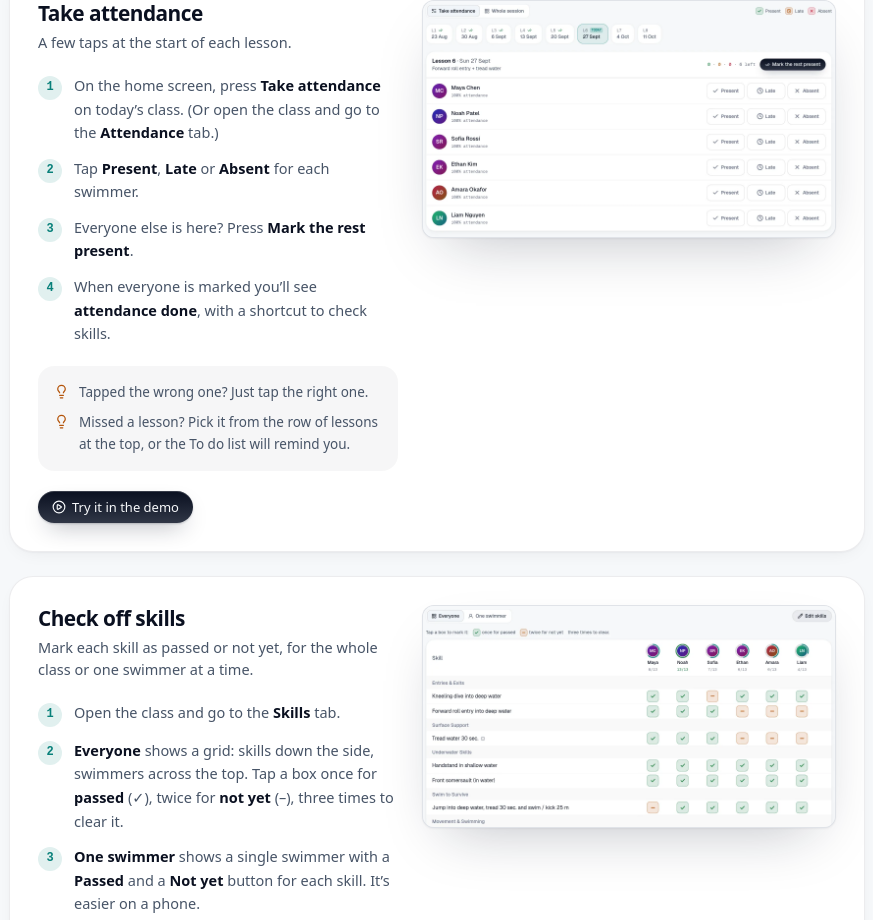
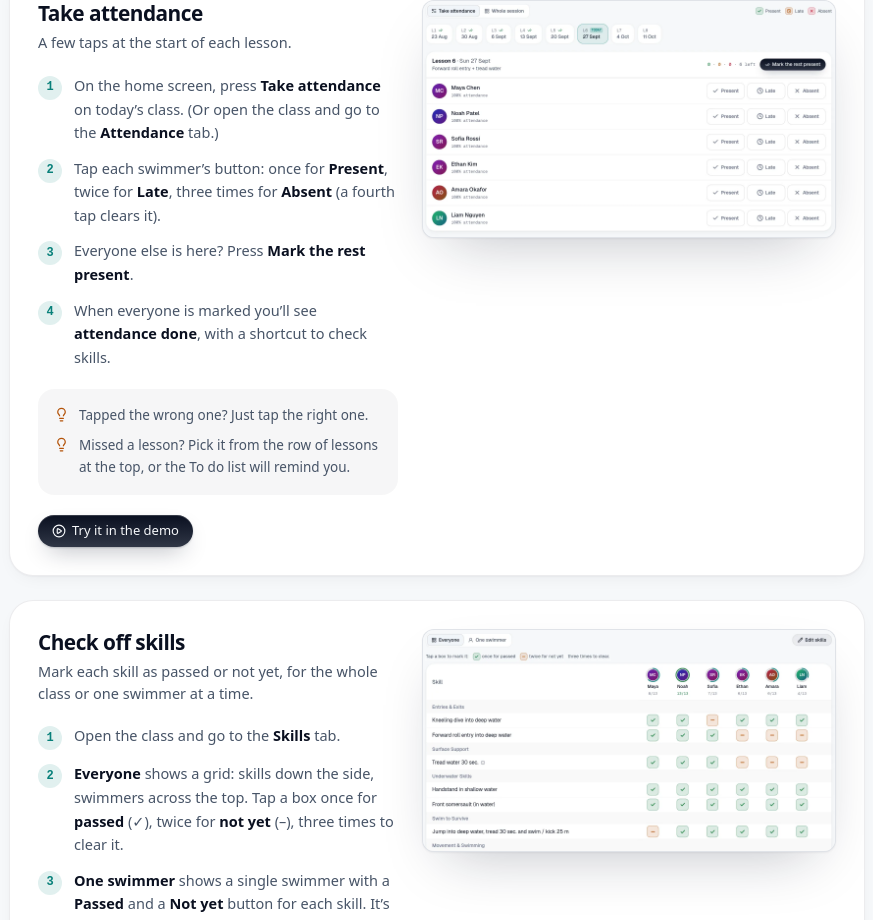
Before and after one commit to gulb1t/lanemark, a React (Vite) app: page /help in a window 1280 px wide. Shown: the part 2618-3538 px from the top of the page, without its empty margins (330-1203 px from the left). Built offline with nearby package versions, Linux system fonts and the light colour scheme; no server answers; what @capacitor/core would draw is missing.

Commit message:
docs(guide): describe the tap-to-cycle attendance button

```diff
--- a/src/data/guide.ts
+++ b/src/data/guide.ts
@@ -89,7 +89,7 @@ export const GUIDE: GuideSection[] = [
         shot: 'attendance',
         steps: [
           'On the home screen, press **Take attendance** on today’s class. (Or open the class and go to the **Attendance** tab.)',
-          'Tap **Present**, **Late** or **Absent** for each swimmer.',
+          'Tap each swimmer’s button: once for **Present**, twice for **Late**, three times for **Absent** (a fourth tap clears it).',
           'Everyone else is here? Press **Mark the rest present**.',
           'When everyone is marked you’ll see **attendance done**, with a shortcut to check skills.',
         ],
--- a/src/pages/ClassPage.tsx
+++ b/src/pages/ClassPage.tsx
@@ -39,7 +39,7 @@ const CLASS_TOUR: TourStep[] = [
   {
     target: '[data-tour=tab-attendance]',
     title: 'Attendance',
-    body: 'Open this when a lesson starts. Tap Present, Late or Absent for each swimmer, or Mark the rest present.',
+    body: 'Open this when a lesson starts. Tap a swimmer’s button once for present, twice for late, three times for absent. Or mark the rest present.',
   },
   { target: '[data-tour=tab-skills]', title: 'Skills', body: 'Check off skills for the whole class in one grid, or one swimmer at a time.' },
   { target: '[data-tour=tab-reports]', title: 'Report cards', body: 'At the end of the session, write and print the cards here, one swimmer at a time.' },
```
Also changed, not shown: 1 other file (tests, documents, lock files or other folders).
